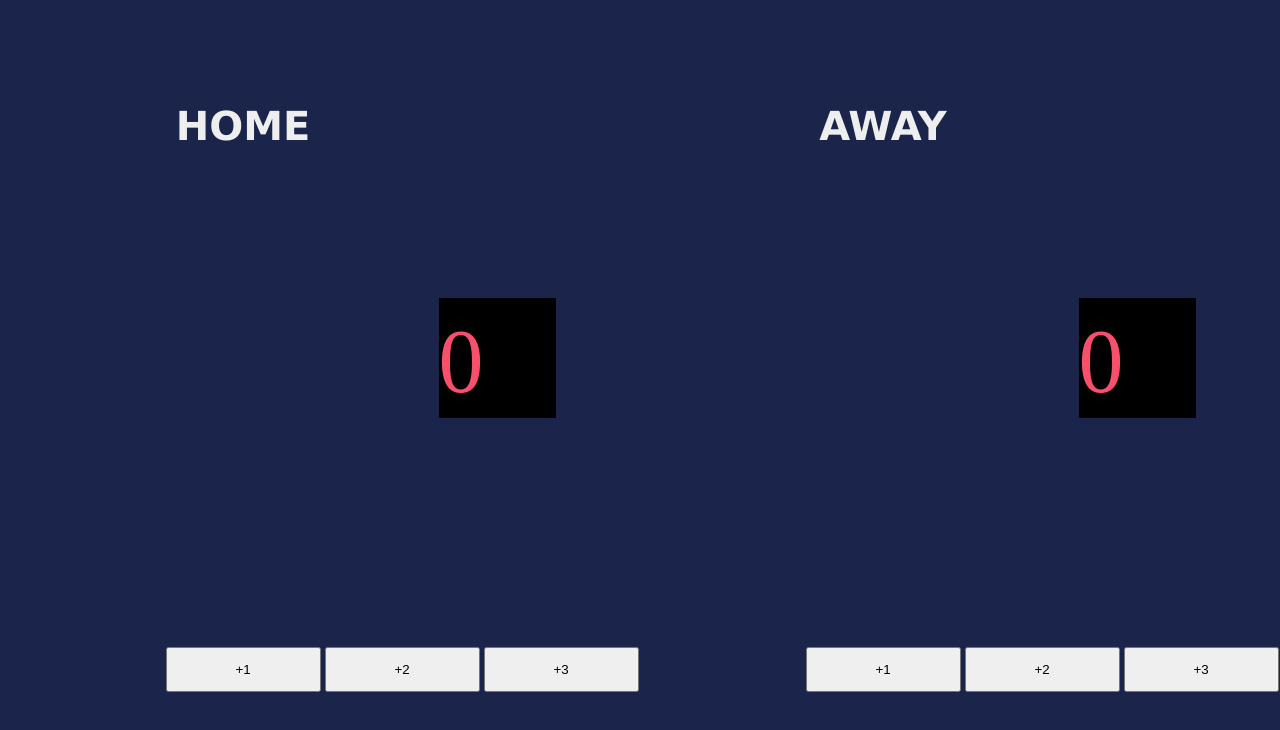
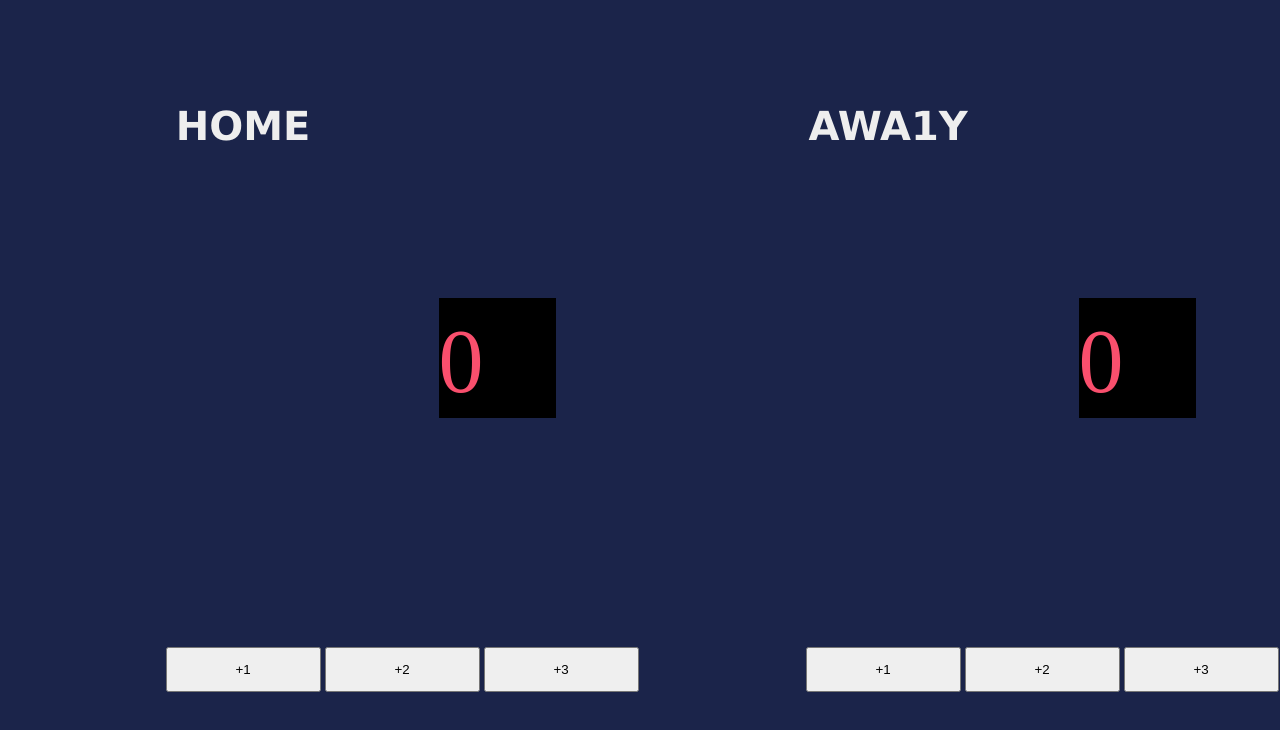
Before and after one commit to Nduzi/basketball, a plain HTML site: page index.html in a window 1280 px wide. Drawn offline with Linux system fonts and the light colour scheme.

Commit message:
Update index.html

```diff
--- a/index.html
+++ b/index.html
@@ -12,7 +12,7 @@
                 <button id = "home-plus-three" onClick="homeScore(3)">+3</button>
             </div>
             <div>
-                <h3>AWAY</h3>
+                <h3>AWA1Y</h3>
                 <p id = "guest-score"</p>0</p>
                 <button id = "guest-plus-one" onClick="guestScore(1)">+1</button>
                 <button id = "guest-plus-two" onClick="guestScore(2)">+2</button>
```
